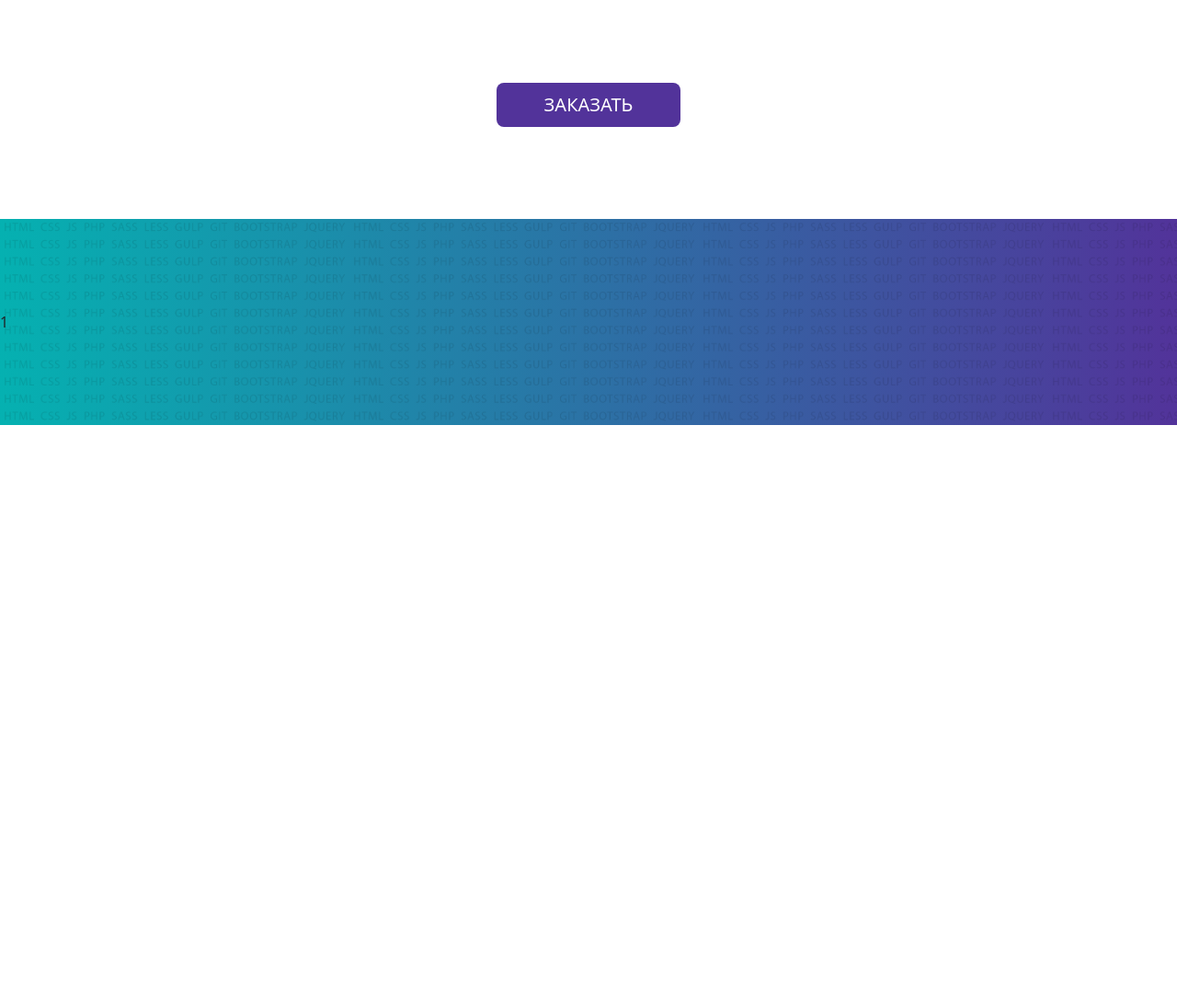
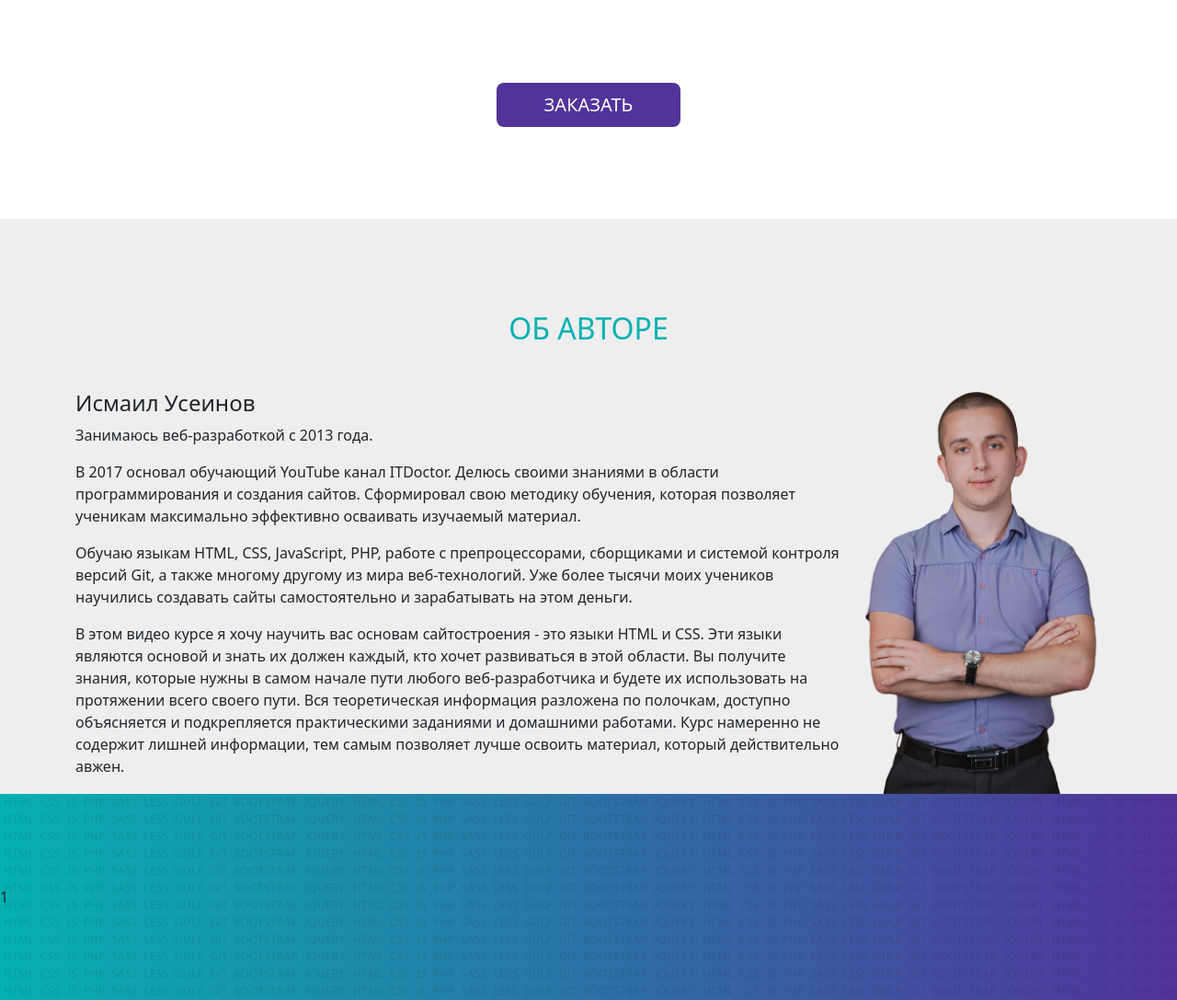
Before and after one commit to Teonanakatll/Boot_test, a Django app: page / in a window 1280 px wide. Shown: the part 3791-4878 px from the top of the page at 92% size. Before the commit the page ends 4253 px from the top, so only its background shows below. Run offline with Django 4.2, Linux system fonts and the light colour scheme; some libraries are stand-ins or nearby versions.

Commit message:
#7_________ПРАКТИКА И ЗАДАНИЕ

```diff
--- a/bootsite/boot/static/boot/css/style.css
+++ b/bootsite/boot/static/boot/css/style.css
@@ -67,7 +67,7 @@
     height: 100%;
 }
 /* О курсе */
-.about, .shedule {
+.about, .shedule, .author {
     background-color: #eee;
 }
 .about i {
@@ -108,6 +108,13 @@
     padding: 25px;
     border: 3px solid var(--color1);
 }
+/*Об авторе*/
+.author {
+    padding-bottom: 0;
+}
+.img_itd {
+    max-width: 260px; /*Максимальная ширина изображения*/
+}
 /* Цвет */
 .color1 {
     color: var(--color1)
--- /dev/null
+++ b/bootsite/boot/templates/boot/author.html
@@ -0,0 +1,22 @@
+{% load static %}
+
+<section class="author">
+  <div class="container">
+    <div class="row">
+      <div class="col-12">
+        <h2 class="text-center text-uppercase color1 mb-5">Об авторе</h2>
+      </div>
+    </div>
+    <div class="row">
+      <div class="col-xl-9 col-lg-12">
+        <h4>Исмаил Усеинов</h4>
+        {% for l in list %}
+        <p>{{ l }}</p>
+        {% endfor %}
+      </div>
+      <div class="col-xl-3 col-lg-12 text-center">
+        <img src="{% static 'boot/images/author.png' %}" alt="Исмаил Усеинов" class="img-fluid itd-img">
+      </div>
+    </div>
+  </div>
+</section>
--- a/bootsite/boot/templates/boot/index.html
+++ b/bootsite/boot/templates/boot/index.html
@@ -166,6 +166,8 @@
   </div>
 </section>
 
+{% show_author %}
+
 <footer id="footer">
     1
 </footer>
--- a/bootsite/boot/templatetags/boot_tags.py
+++ b/bootsite/boot/templatetags/boot_tags.py
@@ -26,3 +26,27 @@
 @register.simple_tag()
 def get_lear():
     return learning
+
+author = [
+    'Занимаюсь веб-разработкой с 2013 года.',
+
+    'В 2017 основал обучающий YouTube канал ITDoctor. Делюсь своими знаниями в области '
+    'программирования и создания сайтов. Сформировал свою методику обучения, которая '
+    'позволяет ученикам максимально эффективно осваивать изучаемый материал.',
+
+    'Обучаю языкам HTML, CSS, JavaScript, PHP, работе с препроцессорами, сборщиками и системой '
+    'контроля версий Git, а также многому другому из мира веб-технологий. Уже более тысячи '
+    'моих учеников научились создавать сайты самостоятельно и зарабатывать на этом деньги.',
+
+    'В этом видео курсе я хочу научить вас основам сайтостроения - это языки HTML и CSS. Эти языки '
+    'являются основой и знать их должен каждый, кто хочет развиваться в этой области. Вы получите '
+    'знания, которые нужны в самом начале пути любого веб-разработчика и будете их использовать '
+    'на протяжении всего своего пути. Вся теоретическая информация разложена по полочкам, доступно '
+    'объясняется и подкрепляется практическими заданиями и домашними работами. Курс намеренно не '
+    'содержит лишней информации, тем самым позволяет лучше освоить материал, который действительно авжен.'
+
+]
+
+@register.inclusion_tag('boot/author.html')
+def show_author():
+    return {'list': author}
```
